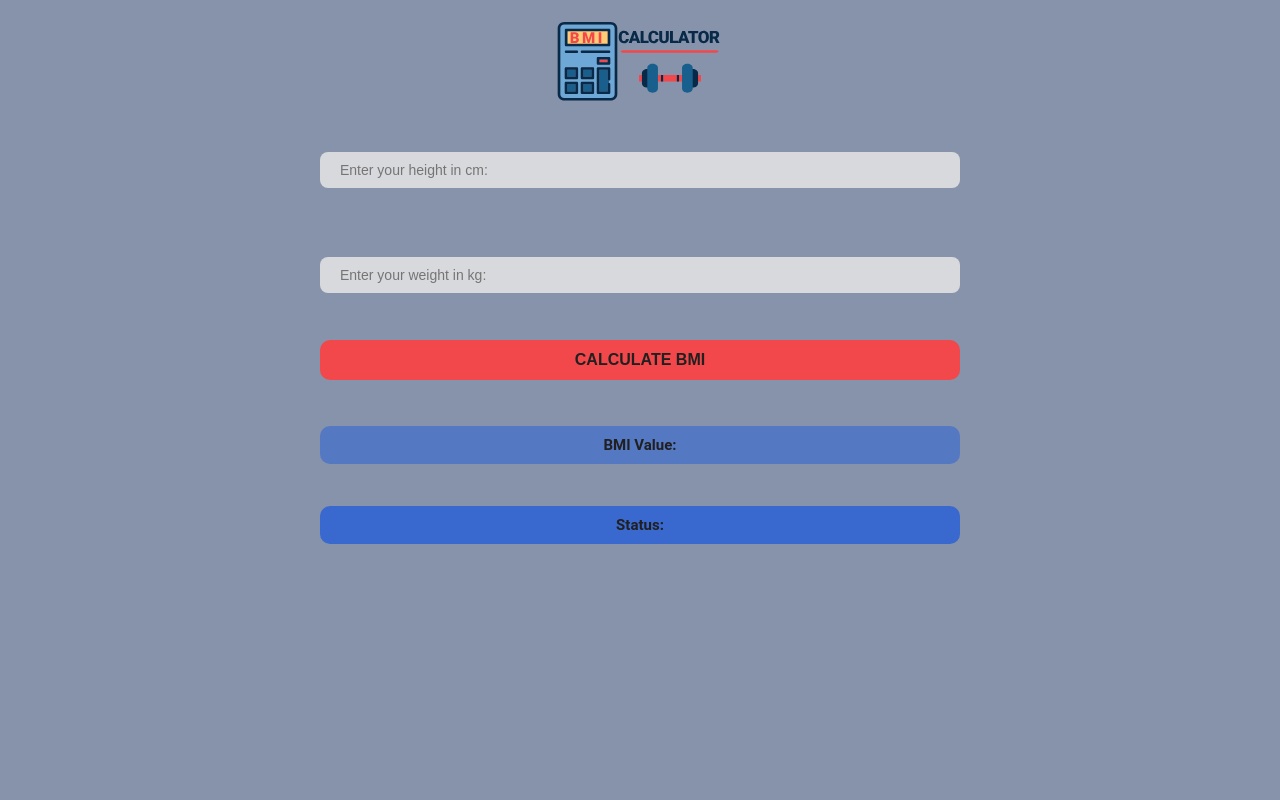
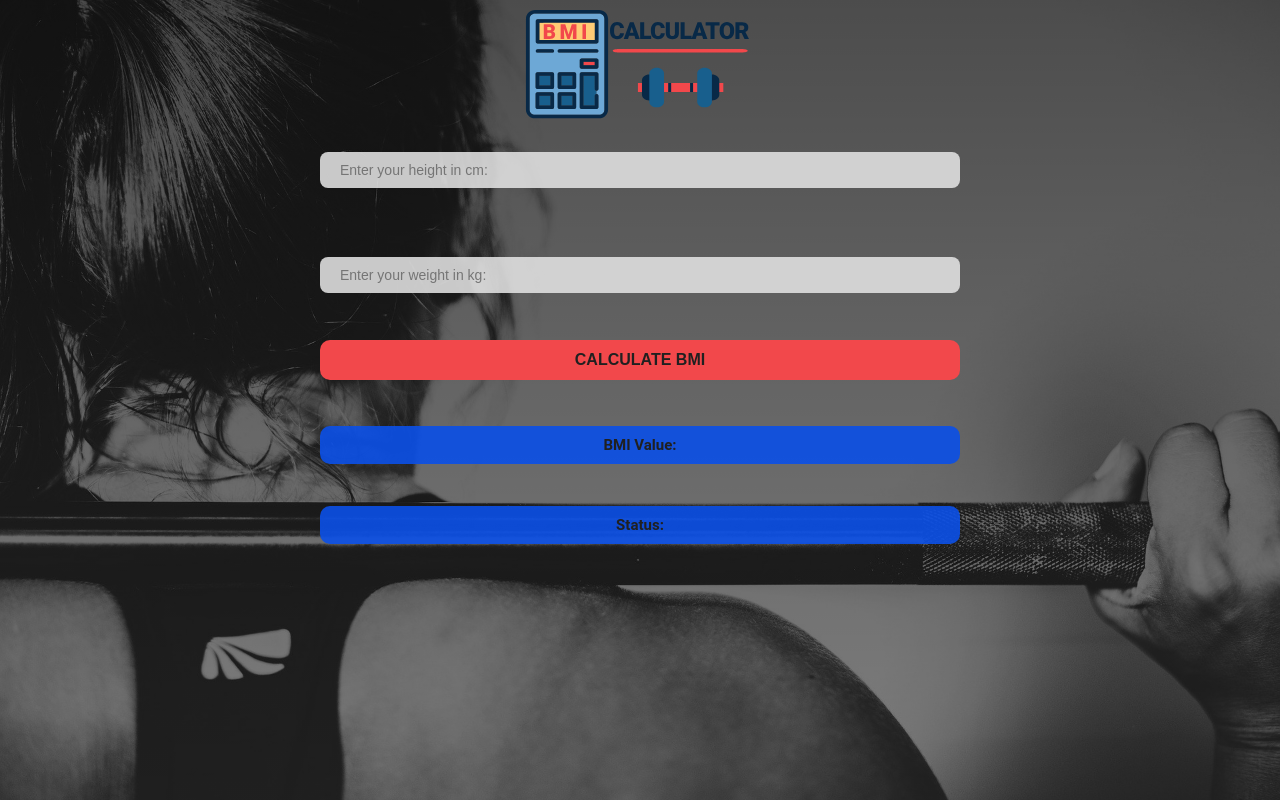
Before and after one commit to marcinjasinski71/bmi-calculator, a plain HTML site: page index.html in a window 1280 px wide. Drawn offline with Linux system fonts and the light colour scheme.

Commit message:
background change, less alpha on outputs and cta button

```diff
--- a/index.html
+++ b/index.html
@@ -16,9 +16,16 @@
 
 <body>
 
+
+
     <div class="container">
+        <div class="hero-image">
+        </div>
 
-        <div class="logo"><img src="./img/logo.svg" alt=""></div>
+        <div class="logo"><img src="./img/logo.svg" alt="" class="bg-logo">
+
+        </div>
+
         <label>
             <input type="number" id="height-input" placeholder="Enter your height in cm:">
         </label>
@@ -27,8 +34,8 @@
         </label>
         <button type="submit" class="submit-btn" " onclick=" Calculate()">Calculate BMI</button>
 
-        <div class=" bmi-value">
 
+        <div class="bmi-value">
             <h4>BMI Value: </h4>
             <div id="bmi-output"></div>
         </div>
--- a/style.css
+++ b/style.css
@@ -12,8 +12,8 @@ input::-webkit-inner-spin-button {
 
 :root {
 	--cta-color: #f2484b;
-	--second-color: #0b50e665;
-	--third-color: #0b50e69d;
+	--second-color: #0b50e6e8;
+	--third-color: #0b50e6e8;
 	--bg-color: #8693ab;
 	--font-color: #202020;
 	--input-color: #e4e4e4de;
@@ -21,12 +21,27 @@ input::-webkit-inner-spin-button {
 
 body {
 	font-family: 'Roboto', sans-serif;
-	background-color: var(--bg-color);
 	color: var(--font-color);
+	height: 100%;
+}
+
+.hero-image {
+	position: absolute;
+	height: 100%;
+	width: 100%;
+	background-image: linear-gradient(rgba(0, 0, 0, 0.7), rgba(0, 0, 0, 0.5)),
+		url('./img/hero-bg.jpg');
+	background-position: center;
+	background-repeat: no-repeat;
+	background-size: cover;
+	z-index: -1;
 }
 .logo {
 	text-align: center;
-	margin-top: 50px;
+	margin-top: auto;
+}
+.bg-logo {
+	width: 230px;
 }
 
 .container {
@@ -35,7 +50,6 @@ body {
 	align-items: center;
 	min-height: 100vh;
 	min-width: 100%;
-
 	grid-template-columns: 50vw;
 	grid-template-rows: repeat(3, 10vh) 5vh repeat(2, 10vh);
 	grid-gap: 25px;
@@ -65,6 +79,7 @@ body {
 	display: grid;
 	grid-template-rows: 50% 50%;
 	text-align: center;
+	border-radius: 10px;
 }
 .status {
 	background-color: var(--third-color);
@@ -76,7 +91,6 @@ body {
 	font-size: 15px;
 	font-weight: bold;
 	color: var(--font-color);
-	border-radius: 10px;
 }
 input {
 	max-width: 100%;
```
Also changed, not shown: img/hero-bg.jpg (added).
